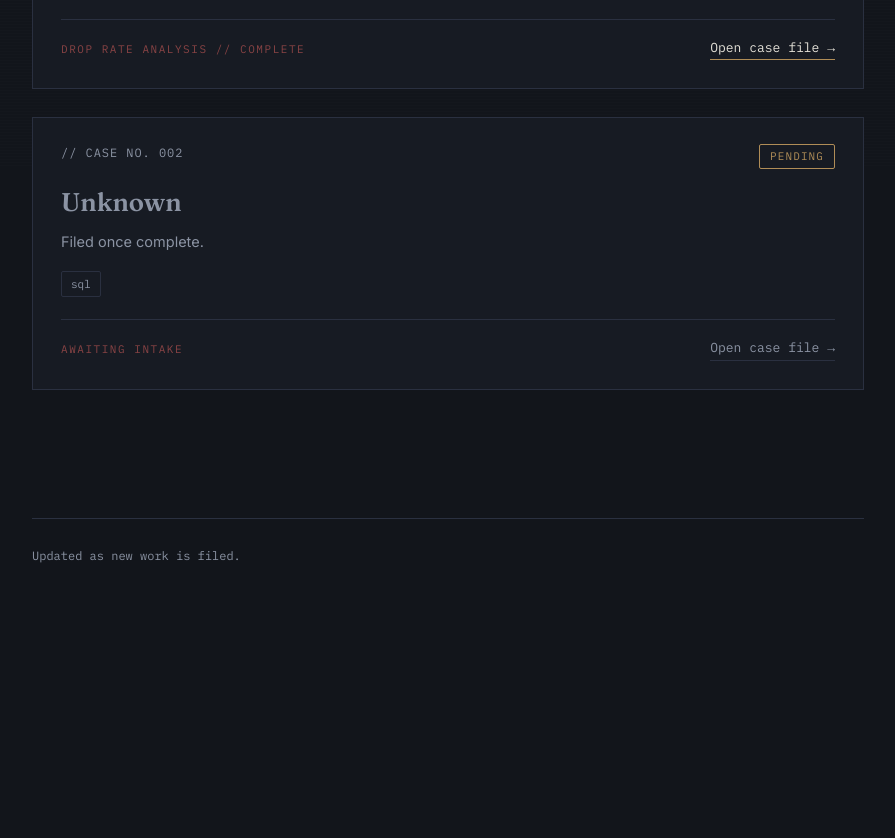
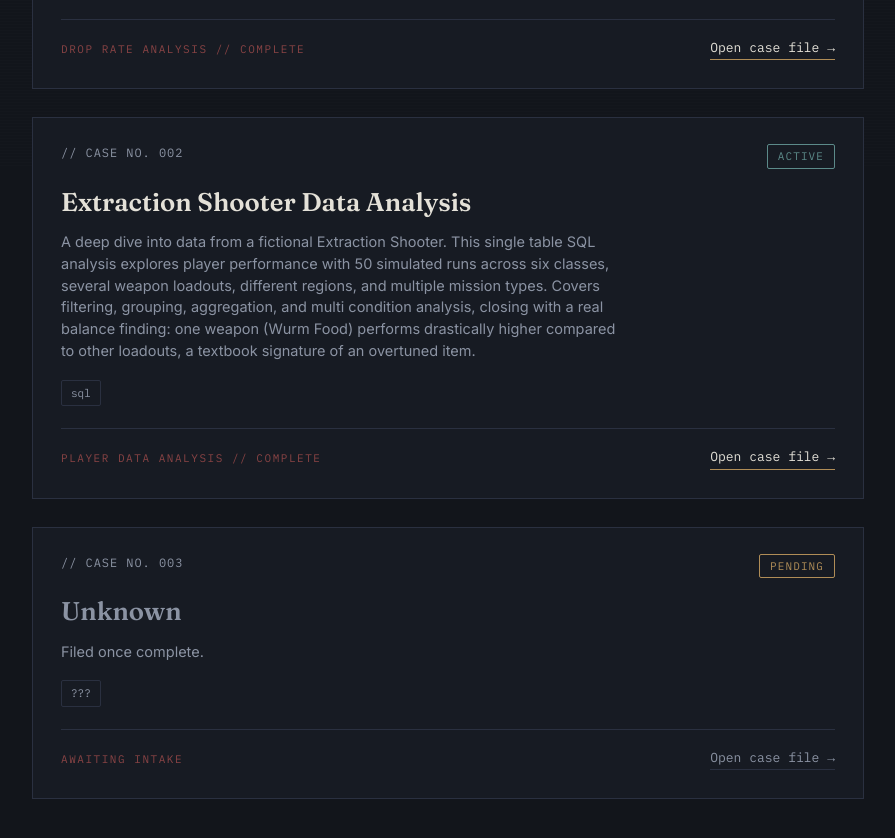
Before and after one commit to brandonplayford/Python_SQL_Project_Portfolio, a plain HTML site: page index.html in a window 1280 px wide. Shown: the part 634-1472 px from the top of the page, without its empty margins (192-1087 px from the left). Before the commit the page ends 1259 px from the top, so only its background shows below. Drawn offline with Linux system fonts and the light colour scheme.

Commit message:
Added new file to portfolio

```diff
--- a/index.html
+++ b/index.html
@@ -270,16 +270,36 @@
       </div>
     </div>
 
+    <div class="case">
+      <div class="case-head">
+        <div class="case-no">// CASE NO. 002</div>
+        <div class="status active">Active</div>
+      </div>
+      <div class="case-body">
+        <div class="case-title">Extraction Shooter Data Analysis</div>
+        <p class="case-desc">
+          A deep dive into data from a fictional Extraction Shooter. This single table SQL analysis explores player performance with 50 simulated runs across six classes, several weapon loadouts, different regions, and multiple mission types. Covers filtering, grouping, aggregation, and multi condition analysis, closing with a real balance finding: one weapon (Wurm Food) performs drastically higher compared to other loadouts, a textbook signature of an overtuned item.
+        </p>
+        <div class="tags">
+          <span class="tag">sql</span>
+        </div>
+        <div class="case-footer">
+          <div class="stamp">Player data analysis // complete</div>
+          <a class="open" href="https://colab.research.google.com/drive/12m9V5XxWy1YPfZIVbsuNI9by90jTCc7h?usp=sharing">Open case file</a>
+        </div>
+      </div>
+    </div>
+
     <div class="case locked">
       <div class="case-head">
-        <div class="case-no">// CASE NO. 002</div>
+        <div class="case-no">// CASE NO. 003</div>
         <div class="status pending">Pending</div>
       </div>
       <div class="case-body">
         <div class="case-title">Unknown</div>
         <p class="case-desc">Filed once complete.</p>
         <div class="tags">
-          <span class="tag">sql</span>
+          <span class="tag">???</span>
         </div>
         <div class="case-footer">
           <div class="stamp">Awaiting intake</div>
```
